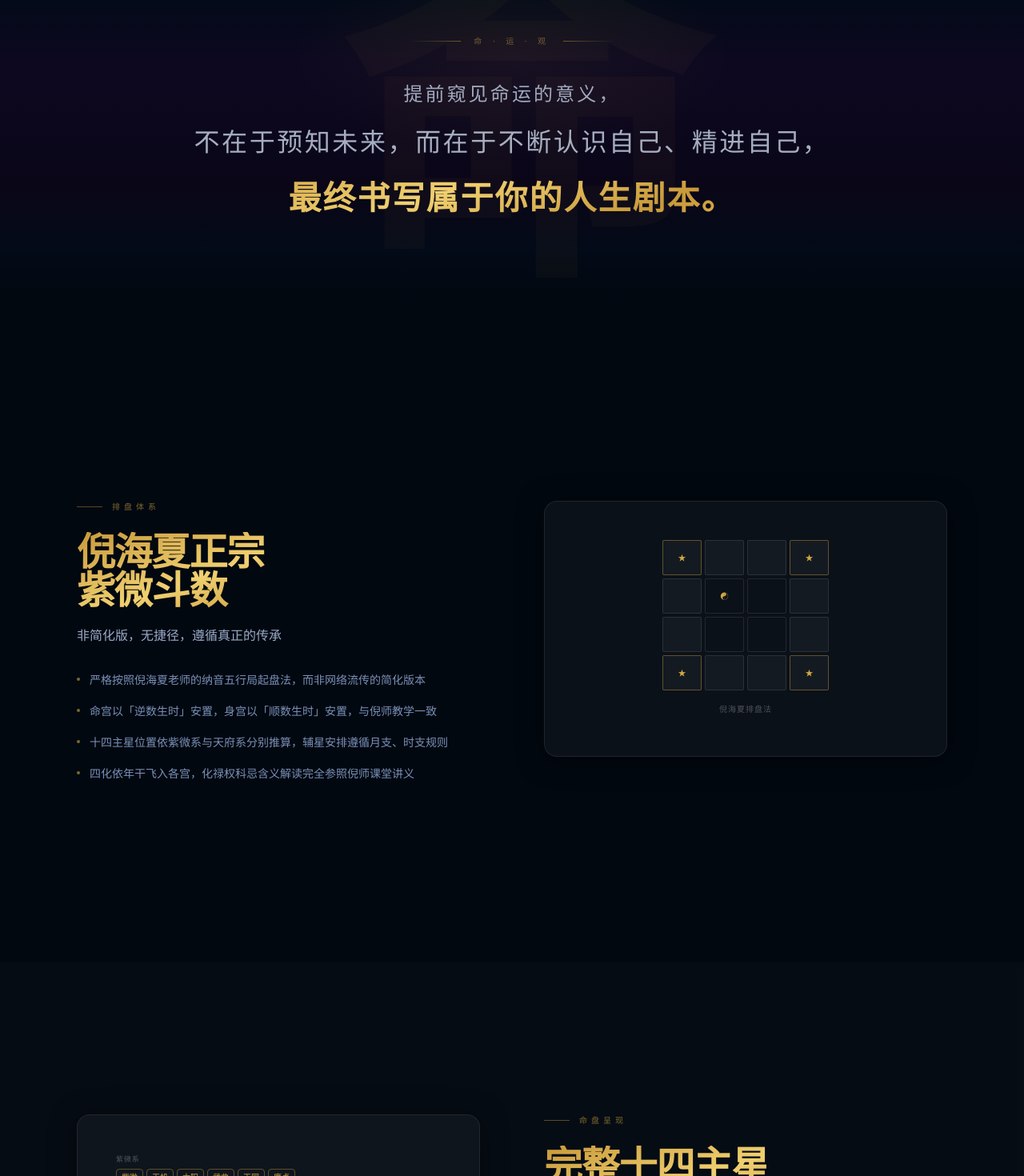
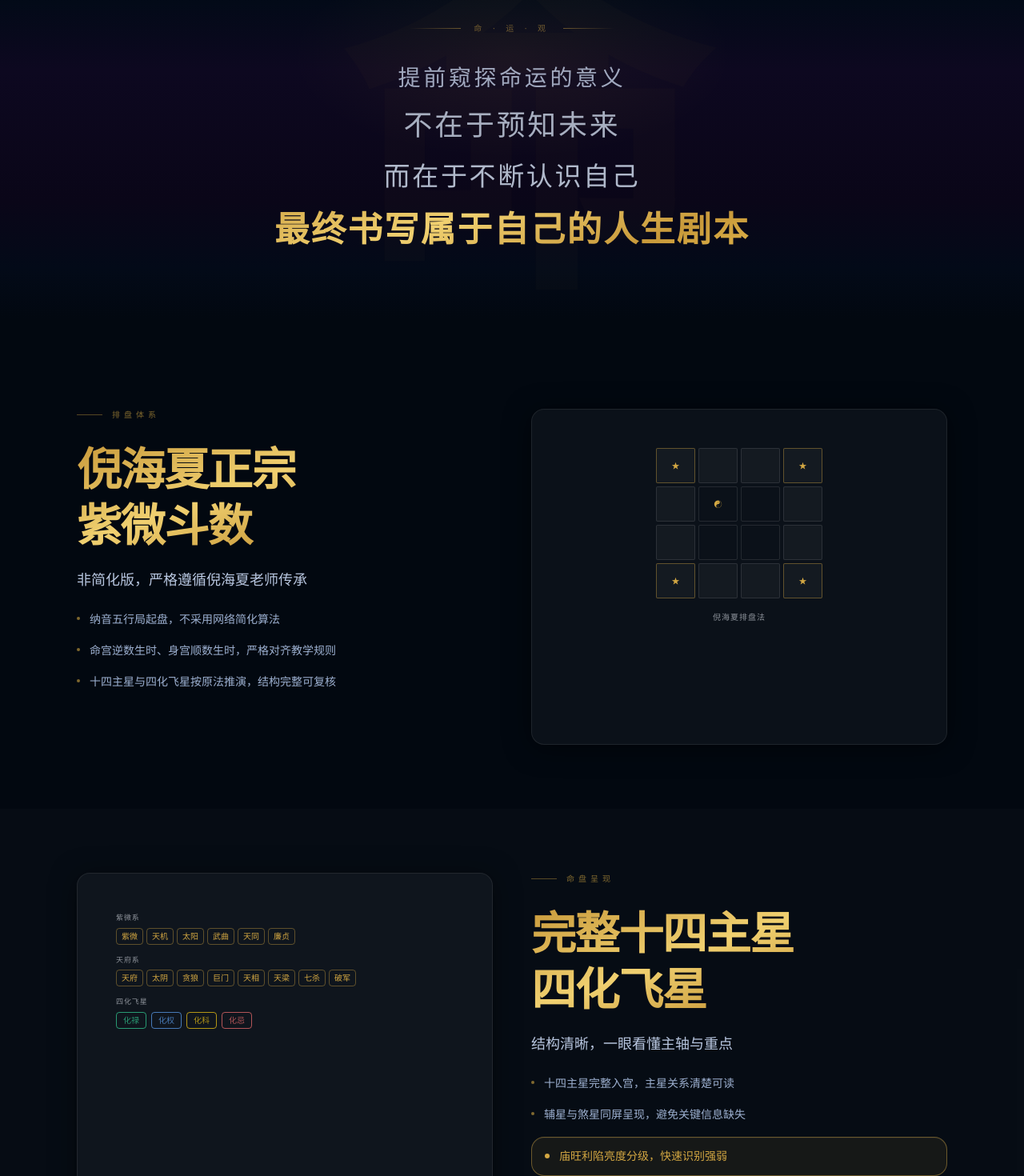
Before and after one commit to Renhuai123/ziwei-mingpan, a Next.js app: page / in a window 1280 px wide. Shown: the part 860-2330 px from the top of the page at 80% size. Built offline with nearby package versions, Linux system fonts and the light colour scheme.

Commit message:
polish(home): refine first 4 screens typography density and pacing

```diff
--- a/app/page.tsx
+++ b/app/page.tsx
@@ -17,7 +17,7 @@ function FadeIn({
     <motion.div ref={ref}
       initial={{ opacity: 0, y }}
       animate={inView ? { opacity: 1, y: 0 } : {}}
-      transition={{ duration: 0.7, delay, ease: [0.25, 0.1, 0.25, 1] }}
+      transition={{ duration: 0.6, delay, ease: [0.22, 1, 0.36, 1] }}
       className={className}
     >
       {children}
@@ -76,13 +76,10 @@ function ThemeToggle() {
 
 // ─── 主星数据 ────────────────────────────────────────────
 const STARS = [
-  { name: '紫微', nature: '帝王' }, { name: '天机', nature: '智慧' },
-  { name: '太阳', nature: '阳刚' }, { name: '武曲', nature: '财富' },
-  { name: '天同', nature: '享福' }, { name: '廉贞', nature: '才艺' },
-  { name: '天府', nature: '财库' }, { name: '太阴', nature: '柔美' },
-  { name: '贪狼', nature: '桃花' }, { name: '巨门', nature: '口才' },
-  { name: '天相', nature: '辅佐' }, { name: '天梁', nature: '荫护' },
-  { name: '七杀', nature: '将帅' }, { name: '破军', nature: '开创' },
+  { name: '紫微' }, { name: '天机' }, { name: '太阳' }, { name: '武曲' },
+  { name: '天同' }, { name: '廉贞' }, { name: '天府' }, { name: '太阴' },
+  { name: '贪狼' }, { name: '巨门' }, { name: '天相' }, { name: '天梁' },
+  { name: '七杀' }, { name: '破军' },
 ];
 
 // ─── 功能模块 ────────────────────────────────────────────
@@ -90,22 +87,21 @@ const FEATURES = [
   {
     tag: '排盘体系',
     title: '倪海夏正宗\n紫微斗数',
-    subtitle: '非简化版，无捷径，遵循真正的传承',
+    subtitle: '非简化版，严格遵循倪海夏老师传承',
     points: [
-      '严格按照倪海夏老师的纳音五行局起盘法，而非网络流传的简化版本',
-      '命宫以「逆数生时」安置，身宫以「顺数生时」安置，与倪师教学一致',
-      '十四主星位置依紫微系与天府系分别推算，辅星安排遵循月支、时支规则',
-      '四化依年干飞入各宫，化禄权科忌含义解读完全参照倪师课堂讲义',
+      '纳音五行局起盘，不采用网络简化算法',
+      '命宫逆数生时、身宫顺数生时，严格对齐教学规则',
+      '十四主星与四化飞星按原法推演，结构完整可复核',
     ],
   },
   {
     tag: '命盘呈现',
     title: '完整十四主星\n四化飞星',
-    subtitle: '每颗星都有位置，每个宫位都有故事',
+    subtitle: '结构清晰，一眼看懂主轴与重点',
     points: [
-      '十四主星全部正确入宫：紫微、天机、太阳、武曲、天同、廉贞、天府、太阴、贪狼、巨门、天相、天梁、七杀、破军',
-      '十二辅星煞星完整呈现：文昌文曲、左辅右弼、天魁天钺、禄存天马、地空地劫、火星铃星',
-      '庙旺利陷四种亮度标注，一眼识别主星力量强弱',
+      '十四主星完整入宫，主星关系清楚可读',
+      '辅星与煞星同屏呈现，避免关键信息缺失',
+      '庙旺利陷亮度分级，快速识别强弱',
       '点击任意主星即可查看倪海夏老师对该星的详细解读',
     ],
   },
@@ -178,9 +174,9 @@ function useColors(theme: Theme) {
     goldLine:     d ? 'rgba(212,168,67,0.4)'                  : 'rgba(140,100,20,0.4)',
     tagText:      d ? 'rgba(212,168,67,0.6)'                  : 'rgba(120,80,10,0.65)',
     textPrimary:  d ? '#e8eef6'                               : '#1a1005',
-    textSecond:   d ? '#9aaac8'                               : '#5a4520',
-    textMuted:    d ? '#7a90b8'                               : '#7a6640',
-    textFaint:    d ? 'rgba(255,255,255,0.28)'                : '#c0a870',
+    textSecond:   d ? '#b8c6df'                               : '#4f3b17',
+    textMuted:    d ? '#9db0d0'                               : '#66522b',
+    textFaint:    d ? 'rgba(240,246,255,0.56)'                : '#94733a',
     // Card with "white shimmer" effect for contrast depth
     cardBg:       d ? 'rgba(255,255,255,0.05)'                : 'rgba(255,255,255,0.88)',
     cardBorder:   d ? 'rgba(255,255,255,0.10)'                : 'rgba(200,160,60,0.25)',
@@ -314,7 +310,7 @@ export default function HomePage() {
             transition={{ duration: 0.6, delay: 0.85 }}
             className="flex flex-col items-center gap-4">
             <motion.button
-              whileHover={{ scale: 1.03, boxShadow: `0 0 40px ${c.glowTint}` }}
+              whileHover={{ y: -2, filter: 'brightness(1.06)' }}
               whileTap={{ scale: 0.97 }}
               onClick={() => router.push('/chart')}
               className="px-12 py-4 font-semibold text-base tracking-widest rounded-full transition-all duration-300"
@@ -340,12 +336,10 @@ export default function HomePage() {
                 style={{
                   background: c.starBg,
                   border: `1px solid ${c.starBorder}`,
-                  opacity: 0.88,
+                  opacity: 0.94,
                 }}>
-                <span className="text-[10px] transition-colors duration-200"
+                <span className="text-[11px] tracking-wide transition-colors duration-200"
                   style={{ color: c.starText }}>{star.name}</span>
-                <span className="text-[9px] transition-colors duration-200"
-                  style={{ color: c.starNature }}>{star.nature}</span>
               </motion.div>
             ))}
           </motion.div>
@@ -365,7 +359,7 @@ export default function HomePage() {
       </section>
 
       {/* ══ 哲学引言（保守优化版）══════════════════════════════ */}
-      <section className="relative z-10 overflow-hidden" style={{ padding: '104px 24px 96px' }}>
+      <section className="relative z-10 overflow-hidden" style={{ padding: '88px 24px 84px' }}>
         <div className="absolute inset-0 transition-all duration-500"
           style={{
             background: theme === 'dark'
@@ -377,7 +371,7 @@ export default function HomePage() {
           <span className="font-bold"
             style={{
               fontSize: 'clamp(220px, 38vw, 460px)',
-              color: 'rgba(212,168,67,0.03)',
+              color: 'rgba(212,168,67,0.018)',
               lineHeight: 1,
               fontFamily: 'var(--font-serif, serif)',
               letterSpacing: '-0.05em',
@@ -393,7 +387,7 @@ export default function HomePage() {
               initial={{ opacity: 0, y: 12 }}
               whileInView={{ opacity: 1, y: 0 }}
               transition={{ duration: 0.6 }}
-              className="flex items-center justify-center gap-4 mb-10">
+              className="flex items-center justify-center gap-4 mb-8">
               <div className="h-px w-16" style={{ background: 'linear-gradient(to right, transparent, rgba(212,168,67,0.45))' }} />
               <span className="text-[10px] tracking-[0.55em] uppercase" style={{ color: 'rgba(212,168,67,0.5)' }}>
                 命 · 运 · 观
@@ -401,32 +395,45 @@ export default function HomePage() {
               <div className="h-px w-16" style={{ background: 'linear-gradient(to left, transparent, rgba(212,168,67,0.45))' }} />
             </motion.div>
 
-            <div className="space-y-4">
+            <div className="space-y-3">
               <motion.p
                 initial={{ opacity: 0, y: 16 }}
                 whileInView={{ opacity: 1, y: 0 }}
                 transition={{ duration: 0.7, delay: 0.1 }}
                 className="tracking-widest"
                 style={{
-                  fontSize: 'clamp(15px, 2vw, 24px)',
+                  fontSize: 'clamp(17px, 2.2vw, 28px)',
                   color: 'rgba(215,228,252,0.72)',
                   fontWeight: 400,
                   letterSpacing: '0.13em',
                 }}>
-                提前窥见命运的意义，
+                提前窥探命运的意义
               </motion.p>
               <motion.p
                 initial={{ opacity: 0, y: 16 }}
                 whileInView={{ opacity: 1, y: 0 }}
                 transition={{ duration: 0.7, delay: 0.25 }}
-                className="tracking-wider leading-relaxed"
+                className="tracking-wider"
                 style={{
-                  fontSize: 'clamp(19px, 2.5vw, 34px)',
+                  fontSize: 'clamp(22px, 2.8vw, 36px)',
                   color: 'rgba(220,232,250,0.74)',
                   fontWeight: 400,
                   letterSpacing: '0.08em',
                 }}>
-                不在于预知未来，而在于不断认识自己、精进自己，
+                不在于预知未来
+              </motion.p>
+              <motion.p
+                initial={{ opacity: 0, y: 16 }}
+                whileInView={{ opacity: 1, y: 0 }}
+                transition={{ duration: 0.72, delay: 0.34 }}
+                className="tracking-wider"
+                style={{
+                  fontSize: 'clamp(20px, 2.6vw, 33px)',
+                  color: 'rgba(218,230,248,0.8)',
+                  fontWeight: 400,
+                  letterSpacing: '0.08em',
+                }}>
+                而在于不断认识自己
               </motion.p>
               <motion.p
                 initial={{ opacity: 0, y: 20, scale: 0.97 }}
@@ -434,11 +441,11 @@ export default function HomePage() {
                 transition={{ duration: 0.8, delay: 0.45, ease: [0.25, 0.1, 0.25, 1] }}
                 className={`grad-text font-bold ${theme === 'dark' ? 'grad-text-dark' : 'grad-text-light'}`}
                 style={{
-                  fontSize: 'clamp(22px, 3.2vw, 44px)',
+                  fontSize: 'clamp(24px, 3.4vw, 48px)',
                   letterSpacing: '0.05em',
                   lineHeight: 1.35,
                 }}>
-                最终书写属于你的人生剧本。
+                最终书写属于自己的人生剧本
               </motion.p>
             </div>
           </div>
@@ -448,10 +455,10 @@ export default function HomePage() {
       {/* ══ 功能详解 ══════════════════════════════════════ */}
       <section className="relative z-10 py-8">
         {FEATURES.map((feature, i) => (
-          <div key={i} className="min-h-screen flex items-center px-6 md:px-12 lg:px-24 py-24"
+          <div key={i} className={`${i < 2 ? 'min-h-0' : 'min-h-screen'} flex items-center px-6 md:px-12 lg:px-24 ${i < 2 ? 'py-16 md:py-20' : 'py-24'}`}
             style={{ background: i % 2 === 1 ? c.altSection : 'transparent' }}>
             <div className="max-w-6xl mx-auto w-full">
-              <div className={`grid grid-cols-1 lg:grid-cols-2 gap-12 lg:gap-20 items-start ${i % 2 === 1 ? 'lg:grid-flow-dense' : ''}`}>
+              <div className={`grid grid-cols-1 lg:grid-cols-2 ${i < 2 ? 'gap-10 lg:gap-12' : 'gap-12 lg:gap-20'} items-start ${i % 2 === 1 ? 'lg:grid-flow-dense' : ''}`}>
 
                 {/* 文字区 */}
                 <div className={i % 2 === 1 ? 'lg:col-start-2' : ''}>
@@ -465,27 +472,28 @@ export default function HomePage() {
                   </FadeIn>
 
                   <FadeIn delay={0.1}>
-                    <h2 className={`grad-text text-4xl md:text-5xl font-bold leading-tight mb-5 tracking-tight ${theme === 'dark' ? 'grad-text-dark' : 'grad-text-light'}`}
+                    <h2 className={`grad-text ${i < 2 ? 'text-[42px] md:text-[56px]' : 'text-4xl md:text-5xl'} font-bold leading-tight mb-5 tracking-tight ${theme === 'dark' ? 'grad-text-dark' : 'grad-text-light'}`}
                       style={{ whiteSpace: 'pre-line' }}>
                       {feature.title}
                     </h2>
                   </FadeIn>
 
                   <FadeIn delay={0.2}>
-                    <p className="text-base mb-8 leading-relaxed transition-colors duration-300"
+                    <p className={`${i < 2 ? 'text-lg mb-6 max-w-xl' : 'text-base mb-8'} leading-relaxed transition-colors duration-300`}
                       style={{ color: c.textSecond }}>{feature.subtitle}</p>
                   </FadeIn>
 
                   <div className="space-y-4">
-                    {feature.points.map((point, j) => {
-                      const isHighlight = i === 1 && j === feature.points.length - 1;
+                    {(i < 2 ? feature.points.slice(0, 3) : feature.points).map((point, j, displayedPoints) => {
+                      const isHighlight = i === 1 && j === displayedPoints.length - 1;
                       return (
                         <FadeIn key={j} delay={0.25 + j * 0.08}>
                           {isHighlight ? (
-                            <div className="flex gap-3 rounded-xl px-3 py-2.5 -mx-3 transition-all duration-300"
+                            <div className="flex gap-3 rounded-2xl px-4 py-3 transition-all duration-300"
                               style={{
-                                border: `1px solid ${c.goldLine}`,
-                                background: theme === 'dark' ? 'rgba(212,168,67,0.06)' : 'rgba(180,130,30,0.08)',
+                                border: `1px solid ${theme === 'dark' ? 'rgba(212,168,67,0.45)' : 'rgba(140,100,20,0.45)'}`,
+                                background: theme === 'dark' ? 'rgba(212,168,67,0.08)' : 'rgba(180,130,30,0.12)',
+                                boxShadow: theme === 'dark' ? 'inset 0 1px 0 rgba(255,255,255,0.05)' : 'inset 0 1px 0 rgba(255,255,255,0.6)',
                               }}>
                               <div className="flex-shrink-0 mt-2 w-1.5 h-1.5 rounded-full"
                                 style={{ background: c.goldSolid }} />
@@ -513,7 +521,7 @@ export default function HomePage() {
                       style={{
                         border: `1px solid ${c.featureBord}`,
                         background: c.featureBg,
-                        minHeight: '320px',
+                        minHeight: i < 2 ? '420px' : '320px',
                         boxShadow: c.cardShadow,
                       }}>
                       <FeatureVisual index={i} colors={c} />
```
